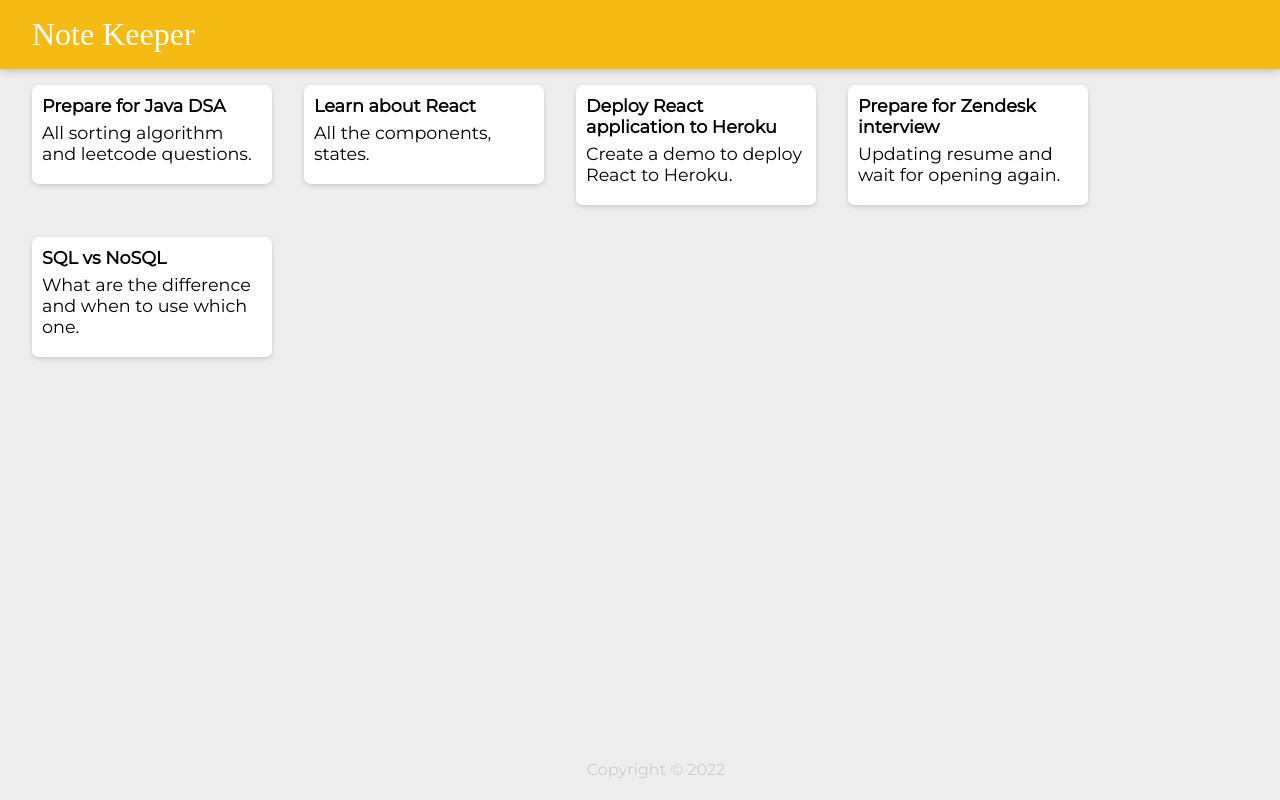
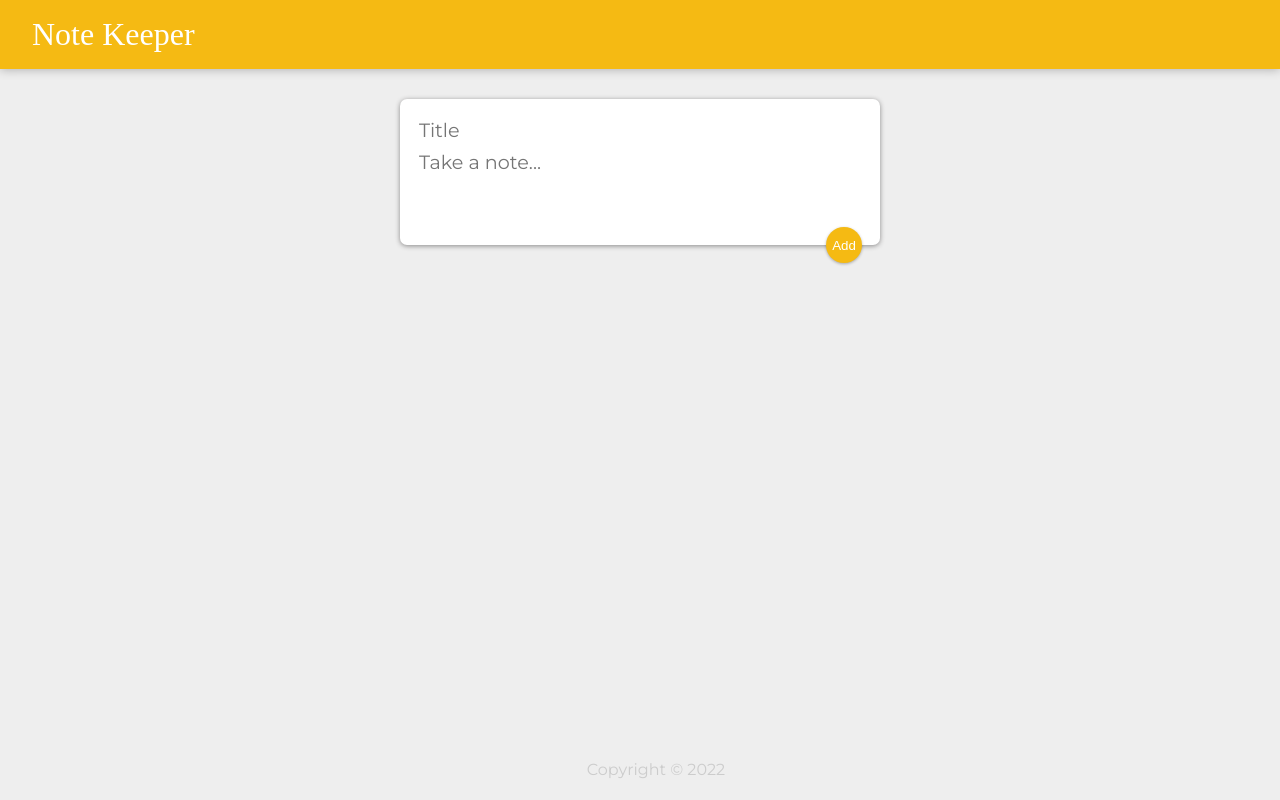
Before and after one commit to KheeForDev/react, a React (Create React App) app: page / in a window 1280 px wide. Built offline with nearby package versions, Linux system fonts and the light colour scheme; a web font is replaced by a local one.

Commit message:
UPD: Add functions to add note and delete note.

```diff
--- a/public/style.css
+++ b/public/style.css
@@ -3,11 +3,9 @@
   margin: 0;
   box-sizing: border-box;
 }
-
 html {
   font-family: "Montserrat", sans-serif;
 }
-
 body {
   background: #eee;
   padding: 0 16px;
@@ -37,7 +35,6 @@ footer {
 footer p {
   color: #ccc;
 }
-
 .note {
   background: #fff;
   border-radius: 7px;
@@ -47,15 +44,60 @@ footer p {
   margin: 16px;
   float: left;
 }
-
 .note h1 {
   font-size: 1.1em;
   margin-bottom: 6px;
 }
-
 .note p {
   font-size: 1.1em;
   margin-bottom: 10px;
   white-space: pre-wrap;
   word-wrap: break-word;
 }
+
+.note button {
+  position: relative;
+  float: right;
+  margin-right: 10px;
+  color: #f5ba13;
+  background-color: #fff;
+  border: none;
+  width: 36px;
+  height: 36px;
+  cursor: pointer;
+  outline: none;
+}
+
+form {
+  position: relative;
+  width: 480px;
+  margin: 30px auto 20px auto;
+  background: #fff;
+  padding: 15px;
+  border-radius: 7px;
+  box-shadow: 0 1px 5px rgb(138, 137, 137);
+}
+form input,
+form textarea {
+  width: 100%;
+  border: none;
+  padding: 4px;
+  outline: none;
+  font-size: 1.2em;
+  font-family: inherit;
+  resize: none;
+}
+form button {
+  position: absolute;
+  right: 18px;
+  bottom: -18px;
+  background: #f5ba13;
+  color: #fff;
+  border: none;
+  border-radius: 50%;
+  width: 36px;
+  height: 36px;
+  box-shadow: 0 1px 3px rgba(0, 0, 0, 0.3);
+  cursor: pointer;
+  outline: none;
+}
--- /dev/null
+++ b/src/components/AddNote.js
@@ -0,0 +1,32 @@
+import React, { useState } from "react";
+
+function AddNote(props) {
+    const [note, setNote] = useState({
+        title: "",
+        content: ""
+    });
+
+    const handleChange = (e) => {
+        const { name, value } = e.target;
+        setNote(prevState => ({...prevState, [name]: value }));
+    }
+
+    return (
+        <div>
+            <form>
+                <input name="title" placeholder="Title" onChange={handleChange} value={note.title} />
+                <textarea name="content" placeholder="Take a note..." rows="3" onChange={handleChange} value={note.content} />
+                <button onClick={(e) => {
+                    e.preventDefault();
+                    props.onAdd(note);
+                    setNote({
+                        title: "",
+                        content: ""
+                    })
+                }}>Add</button>
+            </form>
+        </div>
+    );
+}
+
+export default AddNote;
--- a/src/components/App.js
+++ b/src/components/App.js
@@ -1,21 +1,33 @@
-import React from 'react';
+import React, { useState } from 'react';
 import Header from './Header';
+import AddNote from './AddNote';
 import Note from './Note';
 import Footer from './Footer';
-import notes from '../notes';
 
 function App() {
+  const [notes, setNotes] = useState([]);
+
+  const addNote = (note) => {
+    setNotes(prevState => [...prevState, note]);
+  }
+
+  const deleteNote = (id) => {
+    setNotes(prevState => prevState.filter((note, index) => index !== id));
+  }
+
   return (
     <div>
       <Header />
-
-      {notes.map(note => (
+      <AddNote onAdd={addNote} />
+      {notes.map((note, index) =>
         <Note
-        key={note.id}
-        title={note.title}
-        content={note.content}
+          key={index}
+          id={index}
+          title={note.title}
+          content={note.content}
+          onDelete={deleteNote}
         />
-      ))}
+      )}
 
       <Footer />
     </div>
--- a/src/components/Note.js
+++ b/src/components/Note.js
@@ -5,6 +5,9 @@ function Note(props) {
         <div className="note">
             <h1>{props.title}</h1>
             <p>{props.content}</p>
+            <button onClick={() => {
+                props.onDelete(props.id);
+            }}>delete</button>
         </div>
     )
 };
--- a/src/notes.js
+++ /dev/null
@@ -1,29 +0,0 @@
-const notes = [
-    {
-        id: 1,
-        title: "Prepare for Java DSA",
-        content: "All sorting algorithm and leetcode questions."
-    },
-    {
-        id: 2,
-        title: "Learn about React",
-        content: "All the components, states."
-    },
-    {
-        id: 3,
-        title: "Deploy React application to Heroku",
-        content: "Create a demo to deploy React to Heroku."
-    },
-    {
-        id: 4,
-        title: "Prepare for Zendesk interview",
-        content: "Updating resume and wait for opening again."
-    },
-    {
-        id: 5,
-        title: "SQL vs NoSQL",
-        content: "What are the difference and when to use which one."
-    },
-]
-
-export default notes;
```
